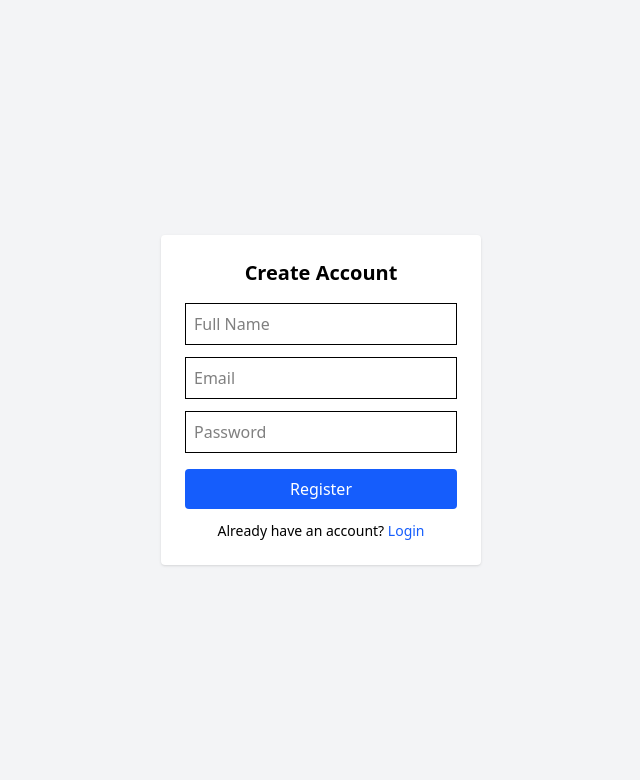
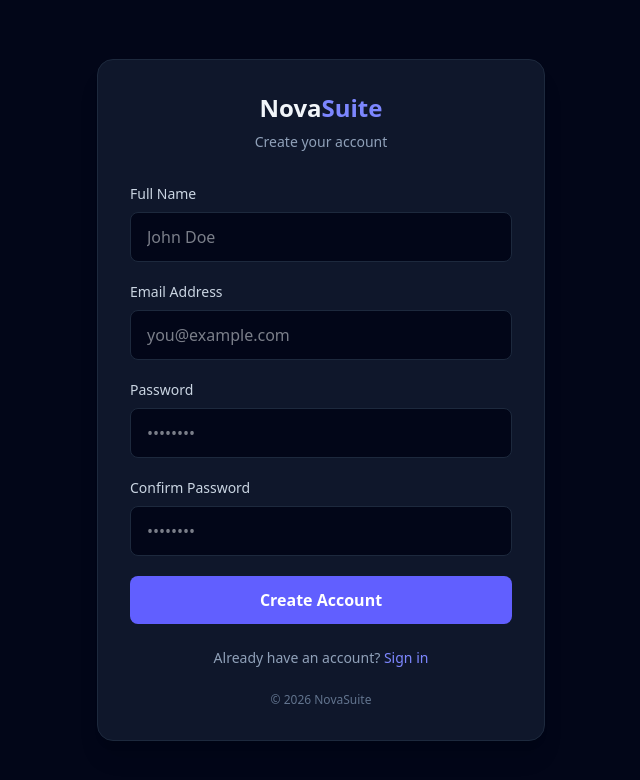
Before and after one commit to Saurabh190120/saas-paltform, a React (Vite) app in the folder saas/: page /register in a window 1280 px wide. Shown: the top 780 px of the page, without its empty margins (319-959 px from the left). Built offline with nearby package versions, Linux system fonts and the light colour scheme.

Commit message:
register page

```diff
--- a/saas/src/pages/auth/Register.jsx
+++ b/saas/src/pages/auth/Register.jsx
@@ -1,81 +1,132 @@
 import { useState } from "react";
-import { useNavigate, Link } from "react-router-dom";
+import { Link, useNavigate } from "react-router-dom";
 
 export default function Register() {
   const navigate = useNavigate();
-
   const [formData, setFormData] = useState({
     name: "",
     email: "",
     password: "",
+    confirmPassword: "",
   });
 
   const handleChange = (e) => {
-    setFormData({
-      ...formData,
-      [e.target.name]: e.target.value,
-    });
+    setFormData({ ...formData, [e.target.name]: e.target.value });
   };
 
   const handleSubmit = (e) => {
     e.preventDefault();
 
-    // TEMP: frontend-only register simulation
-    // Later this will be replaced by backend API call
-    console.log("Registered user:", formData);
-
-    // After successful registration → go to login
-    navigate("/");
+    // TEMP: replace with backend API
+    if (
+      formData.name &&
+      formData.email &&
+      formData.password &&
+      formData.password === formData.confirmPassword
+    ) {
+      navigate("/dashboard");
+    }
   };
 
   return (
-    <div className="h-screen flex items-center justify-center bg-gray-100">
-      <form
-        onSubmit={handleSubmit}
-        className="bg-white p-6 shadow w-80 rounded"
-      >
-        <h2 className="text-xl font-bold mb-4 text-center">
-          Create Account
-        </h2>
+    <div className="min-h-screen bg-slate-950 text-slate-100 flex items-center justify-center">
 
+      {/* Card */}
+      <div className="w-full max-w-md bg-slate-900 border border-slate-800 rounded-2xl p-8 shadow-xl">
+
+        {/* Brand */}
+        <div className="text-center mb-8">
+          <h1 className="text-2xl font-bold">
+            Nova<span className="text-indigo-400">Suite</span>
+          </h1>
+          <p className="text-slate-400 mt-2 text-sm">
+            Create your account
+          </p>
+        </div>
+
+        {/* Form */}
+        <form onSubmit={handleSubmit} className="space-y-5">
+
+          <div>
+            <label className="block text-sm mb-2 text-slate-300">
+              Full Name
+            </label>
             <input
               type="text"
               name="name"
-          placeholder="Full Name"
-          className="border p-2 w-full mb-3"
+              value={formData.name}
+              onChange={handleChange}
               required
-          onChange={handleChange}
+              className="w-full bg-slate-950 border border-slate-800 rounded-lg px-4 py-3 focus:outline-none focus:border-indigo-500"
+              placeholder="John Doe"
             />
+          </div>
 
+          <div>
+            <label className="block text-sm mb-2 text-slate-300">
+              Email Address
+            </label>
             <input
               type="email"
               name="email"
-          placeholder="Email"
-          className="border p-2 w-full mb-3"
+              value={formData.email}
+              onChange={handleChange}
               required
-          onChange={handleChange}
+              className="w-full bg-slate-950 border border-slate-800 rounded-lg px-4 py-3 focus:outline-none focus:border-indigo-500"
+              placeholder="you@example.com"
             />
+          </div>
 
+          <div>
+            <label className="block text-sm mb-2 text-slate-300">
+              Password
+            </label>
             <input
               type="password"
               name="password"
-          placeholder="Password"
-          className="border p-2 w-full mb-4"
+              value={formData.password}
+              onChange={handleChange}
               required
+              className="w-full bg-slate-950 border border-slate-800 rounded-lg px-4 py-3 focus:outline-none focus:border-indigo-500"
+              placeholder="••••••••"
+            />
+          </div>
+
+          <div>
+            <label className="block text-sm mb-2 text-slate-300">
+              Confirm Password
+            </label>
+            <input
+              type="password"
+              name="confirmPassword"
+              value={formData.confirmPassword}
               onChange={handleChange}
+              required
+              className="w-full bg-slate-950 border border-slate-800 rounded-lg px-4 py-3 focus:outline-none focus:border-indigo-500"
+              placeholder="••••••••"
             />
+          </div>
 
-        <button className="bg-blue-600 text-white w-full p-2 rounded">
-          Register
+          <button
+            type="submit"
+            className="w-full bg-indigo-500 hover:bg-indigo-600 text-white py-3 rounded-lg font-semibold"
+          >
+            Create Account
           </button>
+        </form>
 
-        <p className="text-sm text-center mt-3">
+        {/* Footer Links */}
+        <p className="text-center text-sm text-slate-400 mt-6">
           Already have an account?{" "}
-          <Link to="/" className="text-blue-600">
-            Login
+          <Link to="/login" className="text-indigo-400 hover:underline">
+            Sign in
           </Link>
         </p>
-      </form>
+
+        <p className="text-center text-xs text-slate-500 mt-6">
+          © 2026 NovaSuite
+        </p>
+      </div>
     </div>
   );
 }
```
Lines whose indentation alone changed are shown as unchanged.
